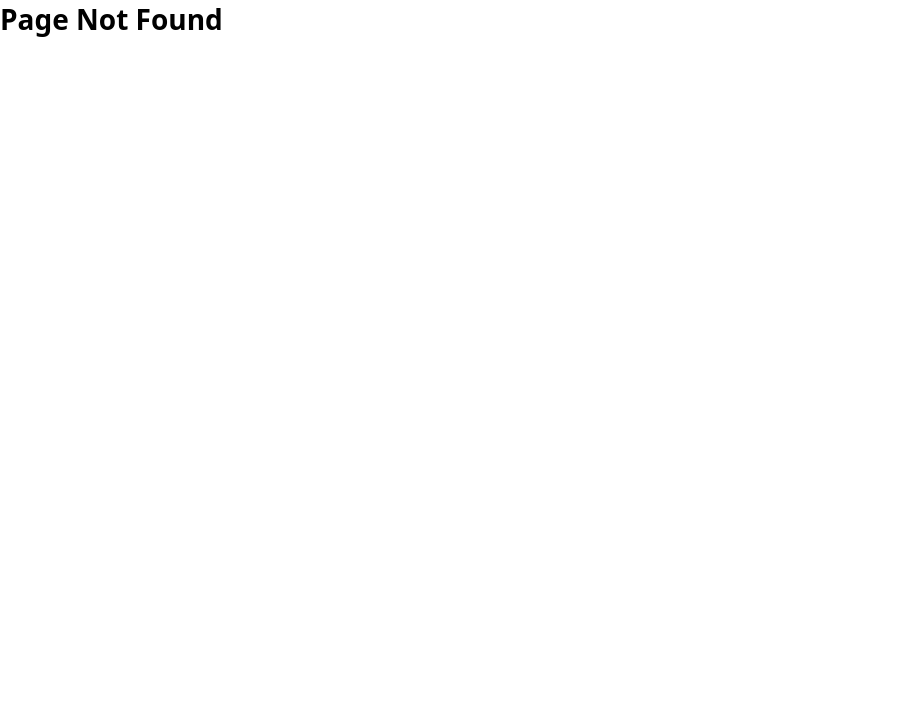
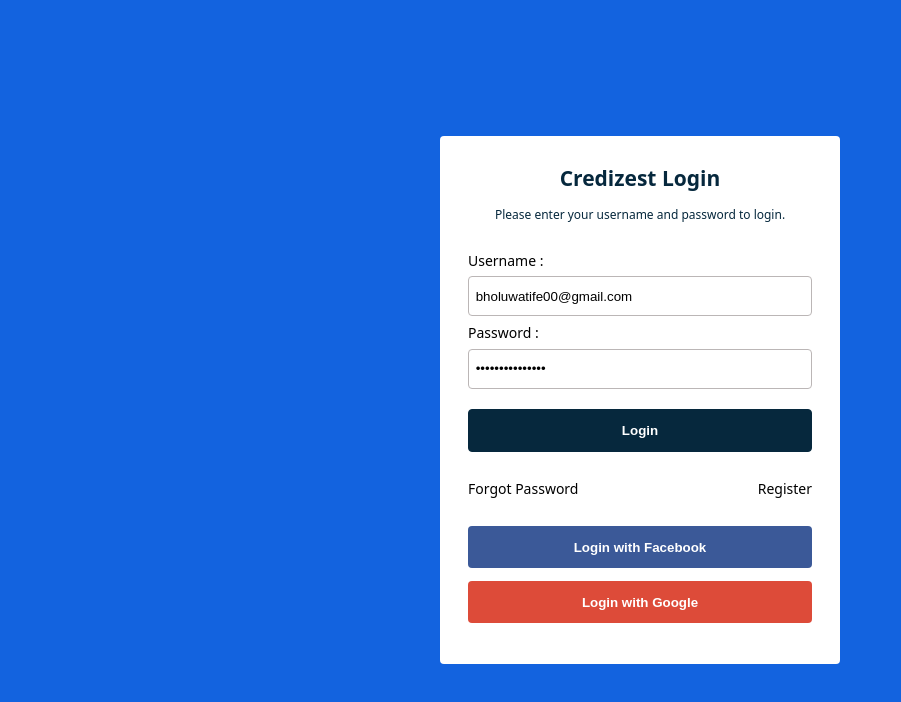
Before and after one commit to blyncnov/credizest, a Next.js app: page /auth/login in a window 1280 px wide. Before the commit this address had no page. Shown: the top 702 px of the page, without its empty margins (0-901 px from the left). Built offline with nearby package versions, Linux system fonts and the light colour scheme.

Commit message:
Credizest Goals border about section Auth

```diff
--- a/Layout/Navigation.jsx
+++ b/Layout/Navigation.jsx
@@ -1,4 +1,5 @@
 import React, { useState } from "react";
+import Link from "next/link";
 
 import { FaTimes } from "react-icons/fa";
 import { RiBarChartHorizontalLine } from "react-icons/ri";
@@ -52,9 +53,14 @@
                       Get Started
                     </Navigation__List__Items>
                   </Navigation__List>
-                  <Credizest__Button padding="15px 30px">
-                    Sign In
-                  </Credizest__Button>
+
+                  <Link href="/auth/login">
+                    <a style={{ color: "inherit" }}>
+                      <Credizest__Button padding="15px 30px">
+                        Sign In
+                      </Credizest__Button>
+                    </a>
+                  </Link>
                 </div>
                 <div className="Navigation__Mobile" onClick={isBarClickHandler}>
                   <h1>
--- a/pages/_app.js
+++ b/pages/_app.js
@@ -1,4 +1,5 @@
 import "../styles/globals.css";
+import "../styles/auth/auth.css";
 
 import Navigation from "../Layout/Navigation";
 import Footer from "../Layout/Footer";
--- /dev/null
+++ b/pages/auth/login.js
@@ -0,0 +1,58 @@
+import React from "react";
+import Link from "next/link";
+
+const Login = () => {
+  return (
+    <>
+      <div className="login__container">
+        <div className="login__box">
+          <div className="login__information">
+            <h3>Credizest Login</h3>
+            <p>Please enter your username and password to login.</p>
+          </div>
+          <div className="login__form">
+            <form>
+              <div className="login__input">
+                <label htmlFor="fname">Username :</label>
+                <br />
+                <input
+                  type="text"
+                  defaultValue="bholuwatife00@gmail.com"
+                  name="username"
+                  placeholder="Username"
+                />
+              </div>
+              <div className="login__input">
+                <label htmlFor="fname">Password :</label>
+                <br />
+                <input
+                  type="password"
+                  name="password"
+                  defaultValue="hjggfgfgnnjkghn"
+                  placeholder="Password"
+                />
+              </div>
+              <div className="login__input">
+                <button>Login</button>
+              </div>
+            </form>
+            <div className="login__check">
+              <Link href="/auth/reset">
+                <a style={{ color: "inherit" }}>Forgot Password</a>
+              </Link>
+              <Link href="/auth/signup">
+                <a style={{ color: "inherit" }}>Register</a>
+              </Link>
+            </div>
+            <div className="login__option">
+              <button className="btn-facebook">Login with Facebook</button>
+              <button className="btn-google">Login with Google</button>
+            </div>
+          </div>
+        </div>
+      </div>
+    </>
+  );
+};
+
+export default Login;
--- /dev/null
+++ b/styles/auth/auth.css
@@ -0,0 +1,94 @@
+.login__container {
+  width: 100%;
+  height: 100vh;
+  display: flex;
+  justify-content: center;
+  align-items: center;
+  background-color: #1363df;
+  overflow: scroll;
+}
+
+.login__box {
+  background-color: white;
+  width: 400px;
+  margin: 2en 0;
+  border-radius: 4px;
+  padding: 2em 2em;
+}
+
+.login__information {
+  display: flex;
+  flex-direction: column;
+  justify-content: center;
+  align-items: center;
+  margin-bottom: 2em;
+  gap: 1em;
+}
+
+.login__information h3 {
+  font-size: 1.5em;
+  font-weight: bold;
+  color: #06283d;
+}
+
+.login__information p {
+  font-size: 12px;
+  font-weight: 500;
+  color: #06283d;
+  text-align: center;
+}
+
+input {
+  width: 100%;
+  padding: 0.5em;
+  height: 40px;
+  border-radius: 4px;
+  border: 1px solid rgb(187, 182, 182);
+  margin: 0.5em 0;
+}
+
+button {
+  width: 100%;
+  padding: 1em 1em;
+  border-radius: 4px;
+  border: 1px solid #06283d;
+  background-color: #06283d;
+  color: #ffffff;
+  font-weight: bold;
+  margin: 1em 0;
+  cursor: pointer;
+}
+
+.login__check {
+  display: flex;
+  justify-content: space-between;
+  align-items: center;
+  margin: 1em 0 2em;
+}
+
+.login__check a {
+  color: #06283d;
+}
+
+.btn-facebook {
+  background-color: #3b5998;
+  border: none;
+  margin: 0;
+}
+
+.btn-google {
+  background-color: #dd4b39;
+  border: none;
+}
+
+@media (max-width: 768px) {
+  .login__box {
+    width: 350px;
+  }
+}
+
+@media (max-width: 500px) {
+  .login__box {
+    width: 90%;
+  }
+}
```
Also changed, not shown: Components/Hero_Section.jsx (+12 -2 lines), pages/auth/reset.js (added, +44 -0 lines), pages/auth/signup.js (added, +62 -0 lines), pages/cars.js (deleted, +0 -51 lines), pages/map.js (deleted, +0 -25 lines).
